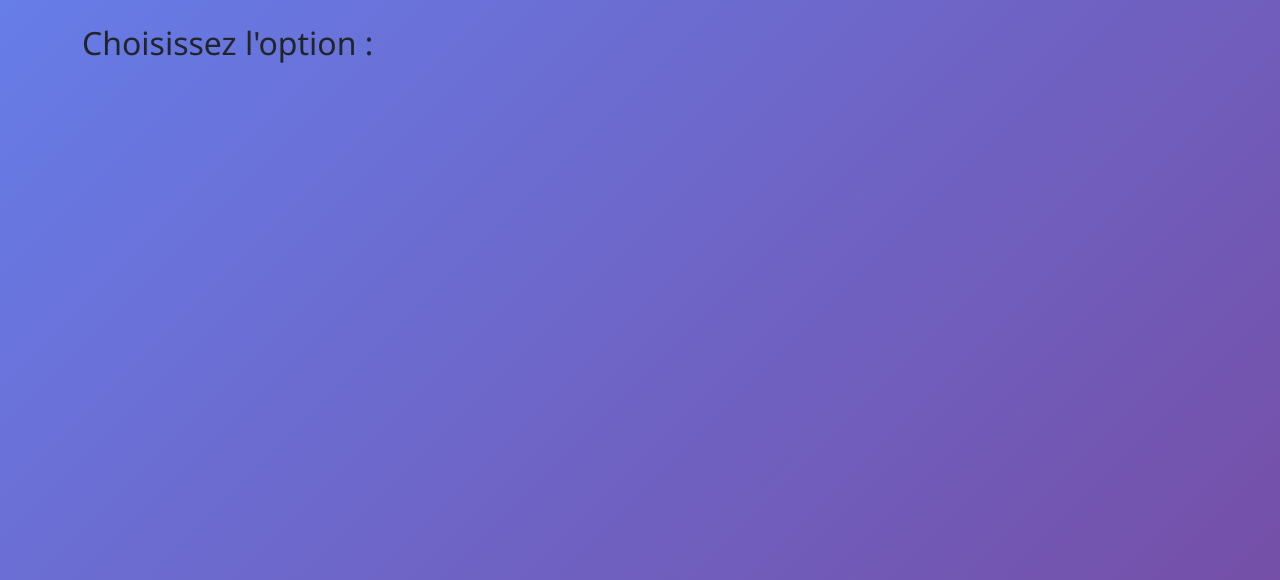
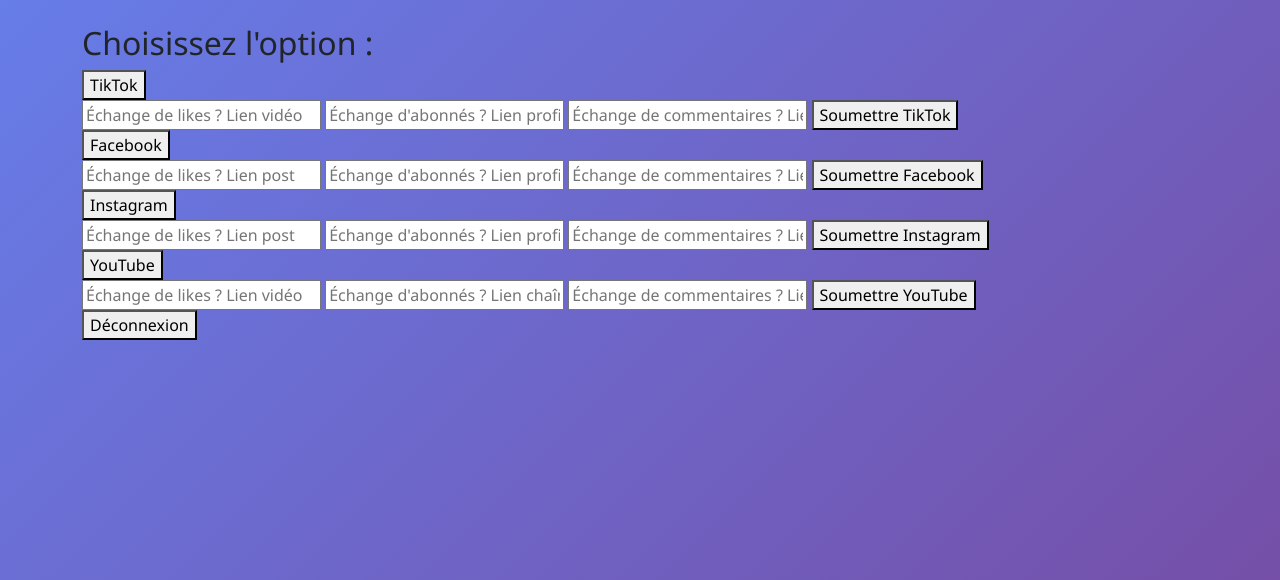
Before and after one commit to hatungimanaadronis17-dotcom/fbboost-project-v2, a Django app: page /profile/ in a window 1280 px wide. Shown: the part 56-636 px from the top of the page. Run offline with Django 5.2, Linux system fonts and the light colour scheme; the visitor is signed in with stand-in values (Sample User, id 1).

Commit message:
Enhance user profile with social media sections
Added TikTok, Facebook, Instagram, and YouTube sections with forms for user interactions.

```diff
--- a/templates/users/profile.html
+++ b/templates/users/profile.html
@@ -1,31 +1,186 @@
 {% extends "base.html" %}
 {% load static %}
-{% block title %}Gagner des Coins{% endblock %}
+
+{% block title %}Profil{% endblock %}
 
 {% block content %}
 <div class="profile-container mt-3">
 
-  <h2>Choisissez l'option :</h2>
+    <h2>Choisissez l'option :</h2>
 
-  {% for platform in platforms %}
-    <div class="platform-section {{ platform.name|lower }}">
-      <button class="platform-toggle">{{ platform.display_name }}</button>
-      <div class="platform-tasks">
-        <form method="post" action="{% url 'exchange:submit_task' %}">
-          {% csrf_token %}
-          {% for action in platform.actions %}
-            <input type="url" name="{{ platform.name }}_{{ action.name }}_link"
-                   placeholder="{{ action.label }}">
-          {% endfor %}
-          <button type="submit">Soumettre {{ platform.display_name }}</button>
+    <!-- TikTok -->
+    <div class="platform-section tiktok">
+        <button type="button" class="platform-toggle">TikTok</button>
+        <div class="platform-tasks">
+            <form method="post" action="{% url 'exchange:submit_task' %}">
+                {% csrf_token %}
+                <input type="url" name="tiktok_like_link" placeholder="Échange de likes ? Lien vidéo">
+                <input type="url" name="tiktok_subscribe_link" placeholder="Échange d'abonnés ? Lien profil">
+                <input type="url" name="tiktok_comment_link" placeholder="Échange de commentaires ? Lien vidéo">
+                <button type="submit">Soumettre TikTok</button>
+            </form>
+        </div>
+    </div>
+
+    <!-- Facebook -->
+    <div class="platform-section facebook">
+        <button type="button" class="platform-toggle">Facebook</button>
+        <div class="platform-tasks">
+            <form method="post" action="{% url 'exchange:submit_task' %}">
+                {% csrf_token %}
+                <input type="url" name="facebook_like_link" placeholder="Échange de likes ? Lien post">
+                <input type="url" name="facebook_subscribe_link" placeholder="Échange d'abonnés ? Lien profil/page">
+                <input type="url" name="facebook_comment_link" placeholder="Échange de commentaires ? Lien post">
+                <button type="submit">Soumettre Facebook</button>
+            </form>
+        </div>
+    </div>
+
+    <!-- Instagram -->
+    <div class="platform-section instagram">
+        <button type="button" class="platform-toggle">Instagram</button>
+        <div class="platform-tasks">
+            <form method="post" action="{% url 'exchange:submit_task' %}">
+                {% csrf_token %}
+                <input type="url" name="instagram_like_link" placeholder="Échange de likes ? Lien post">
+                <input type="url" name="instagram_subscribe_link" placeholder="Échange d'abonnés ? Lien profil">
+                <input type="url" name="instagram_comment_link" placeholder="Échange de commentaires ? Lien post">
+                <button type="submit">Soumettre Instagram</button>
+            </form>
+        </div>
+    </div>
+
+    <!-- YouTube -->
+    <div class="platform-section youtube">
+        <button type="button" class="platform-toggle">YouTube</button>
+        <div class="platform-tasks">
+            <form method="post" action="{% url 'exchange:submit_task' %}">
+                {% csrf_token %}
+                <input type="url" name="youtube_like_link" placeholder="Échange de likes ? Lien vidéo">
+                <input type="url" name="youtube_subscribe_link" placeholder="Échange d'abonnés ? Lien chaîne">
+                <input type="url" name="youtube_comment_link" placeholder="Échange de commentaires ? Lien vidéo">
+                <button type="submit">Soumettre YouTube</button>
+            </form>
+        </div>
+    </div>
+
+    <!-- Déconnexion -->
+    <div class="logout-section">
+        <form method="post" action="{% url 'logout' %}">
+            {% csrf_token %}
+            <button type="submit" class="btn-logout">Déconnexion</button>
         </form>
-      </div>
     </div>
-  {% endfor %}
 
 </div>
 {% endblock %}
 
 {% block scripts %}
-<script src="{% static 'js/profile.js' %}"></script>
+<script>
+// Déplier/replier les sections plateformes
+document.addEventListener("DOMContentLoaded", function() {
+    const toggles = document.querySelectorAll(".platform-toggle");
+    toggles.forEach(btn => {
+        btn.addEventListener("click", function() {
+            const tasks = this.nextElementSibling;
+            if(tasks.style.display === "block") {
+                tasks.style.display = "none";
+            } else {
+                tasks.style.display = "block";
+            }
+        });
+    });
+});
+</script>
 {% endblock %}
+
+{% block styles %}
+<style>
+.profile-container {
+    max-width: 480px;
+    margin: 0 auto;
+    padding: 10px;
+    font-family: Arial, sans-serif;
+}
+
+.platform-section {
+    margin-bottom: 15px;
+    border-radius: 10px;
+    overflow: hidden;
+}
+
+.platform-toggle {
+    width: 100%;
+    padding: 12px;
+    border: none;
+    font-weight: bold;
+    font-size: 16px;
+    cursor: pointer;
+    text-align: left;
+    color: #fff;
+}
+
+.platform-tasks {
+    display: none; /* Collapsable */
+    padding: 10px;
+    background-color: #f9f9f9;
+}
+
+.platform-tasks input[type="url"] {
+    width: 100%;
+    padding: 8px;
+    margin: 5px 0;
+    border-radius: 5px;
+    border: 1px solid #ccc;
+}
+
+.platform-tasks button {
+    width: 100%;
+    padding: 10px;
+    margin-top: 8px;
+    border: none;
+    border-radius: 5px;
+    background-color: #555;
+    color: #fff;
+    font-weight: bold;
+    cursor: pointer;
+}
+
+.platform-tasks button:hover {
+    background-color: #333;
+}
+
+/* Couleurs plateformes */
+.platform-section.tiktok .platform-toggle { background-color: #010101; }
+.platform-section.facebook .platform-toggle { background-color: #1877f2; }
+.platform-section.instagram .platform-toggle { background-color: #c13584; }
+.platform-section.youtube .platform-toggle { background-color: #ff0000; }
+
+/* Déconnexion */
+.logout-section {
+    margin-top: 20px;
+}
+
+.btn-logout {
+    width: 100%;
+    padding: 12px;
+    background: #555;
+    color: #fff;
+    border: none;
+    border-radius: 8px;
+    font-weight: bold;
+    cursor: pointer;
+}
+
+.btn-logout:hover {
+    background: #333;
+}
+
+/* Responsive mobile */
+@media (max-width: 500px) {
+    .platform-toggle { font-size: 14px; padding: 10px; }
+    .platform-tasks input[type="url"] { padding: 6px; }
+    .platform-tasks button { padding: 8px; }
+}
+</style>
+{% endblock %}
```
